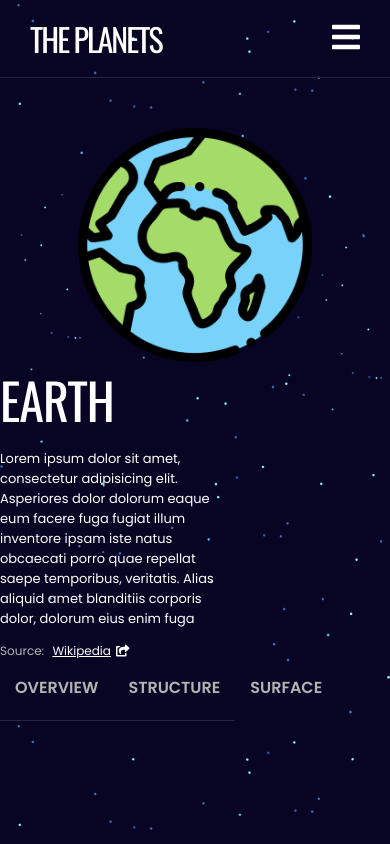
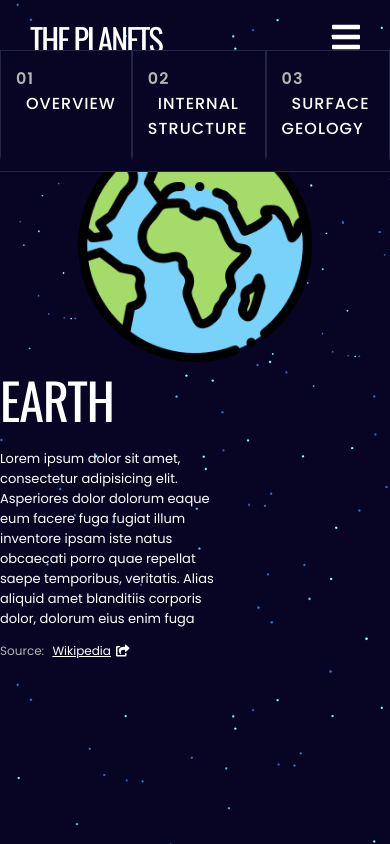
Before and after one commit to angyRincon/Planets_Fact_Site, a React (Create React App) app: page / in a window 390 px wide. Built offline with nearby package versions, Linux system fonts and the light colour scheme.

Commit message:
Styled buttons

```diff
--- a/src/Components/Container.tsx
+++ b/src/Components/Container.tsx
@@ -19,16 +19,17 @@ export const Container = () => {
                     </div>
 
                     <div className="buttons" id="buttons">
-                        <a href="#">Overview</a>
-                        <a href="#">Structure</a>
-                        <a href="#">Surface</a>
+                        <a href="#">01 <span>Overview</span></a>
+                        <a href="#">02 <span>Internal Structure</span></a>
+                        <a href="#">03 <span>Surface Geology</span></a>
                     </div>
                 </div>
             </div>
         </div>
     )
 }
-
+// ab76e5e2-492d-4287-b211-0475c868dc80
+// c2f89511-2259-4f5a-a03c-5d85d6b1d844
 
 /*
 <div className="buttons">
--- a/src/index.css
+++ b/src/index.css
@@ -77,17 +77,22 @@ nav ul li a {
 }
 
 nav ul li a:hover,
-nav ul li a.active {
+nav ul li a:focus,
+nav ul li a.active
+{
     background-color: #702cd4;
     border-radius: 71% 30% 70% 30% / 41% 39% 61% 59%;
 }
+
+/*a:focus {*/
+/*    background-color: yellow !important;*/
+/*}*/
 
 .container {
     display: grid;
     grid-template-columns: repeat(auto-fill, minmax(50px, 500px) );
     justify-content: center;
     align-items: center;
-
 }
 
 .container img {
@@ -100,6 +105,10 @@ nav ul li a.active {
     width: 60%;
     font-family: 'Poppins', sans-serif;
     font-size: 12px;
+}
+
+.container .content .description {
+    margin-bottom: 20px;
 }
 
 
@@ -134,29 +143,37 @@ nav ul li a.active {
     color: #fff;
 }
 
-
-
 .buttons {
-    display: flex;
-    justify-content: space-around;
-    border-bottom: 1px solid #242444;
+    background-color: #080424;
 }
 
 .buttons a {
+    text-transform: uppercase;
+    display: block;
+    border: 1px solid #242444;
+    padding: 13px;
+    margin-bottom: 10px;
     color: #b4b4b4;
-    font-family: 'Poppins', sans-serif;
-    font-size: 16px;
-    text-transform: uppercase;
     font-weight: 600;
-    padding: 15px;
-    transition: all 0.3s ease-out;
-    border-bottom: 5px solid transparent;
+    font-size: 12px;
+    letter-spacing: 1px;
+    transition: all 0.3s ease;
+    -webkit-transition: all 0.5s ease;
 }
 
-.buttons a:hover {
-    border-bottom: 5px solid #702cd4;
+.buttons a:hover,
+.buttons a:focus,
+.buttons a.active {
+    background-color: #702cd4;
+    transform: translateY(-15px);
+    -webkit-transform: translateY(-5px);
 }
 
+.buttons span {
+    margin-left: 10px;
+    color: #fff;
+    font-weight: 500;
+}
 
 @media (min-width: 625px) and (max-width: 991px) {
     .navbar {
@@ -228,4 +245,29 @@ nav ul li a.active {
         overflow: hidden;
         transition: 0.5s;
     }
+
+    .buttons {
+        display: flex;
+        justify-content: space-around;
+        border-bottom: 1px solid #242444;
+        position: absolute;
+        top: 50px;
+        left: 0;
+        width: 100%;
+    }
+
+    .buttons a {
+        color: #b4b4b4;
+        font-family: 'Poppins', sans-serif;
+        font-size: 16px;
+        text-transform: uppercase;
+        font-weight: 600;
+        padding: 15px;
+        transition: all 0.3s ease-out;
+        border-bottom: 5px solid transparent;
+    }
+
+    .buttons a:hover {
+        border-bottom: 5px solid #702cd4;
+    }
 }
```
